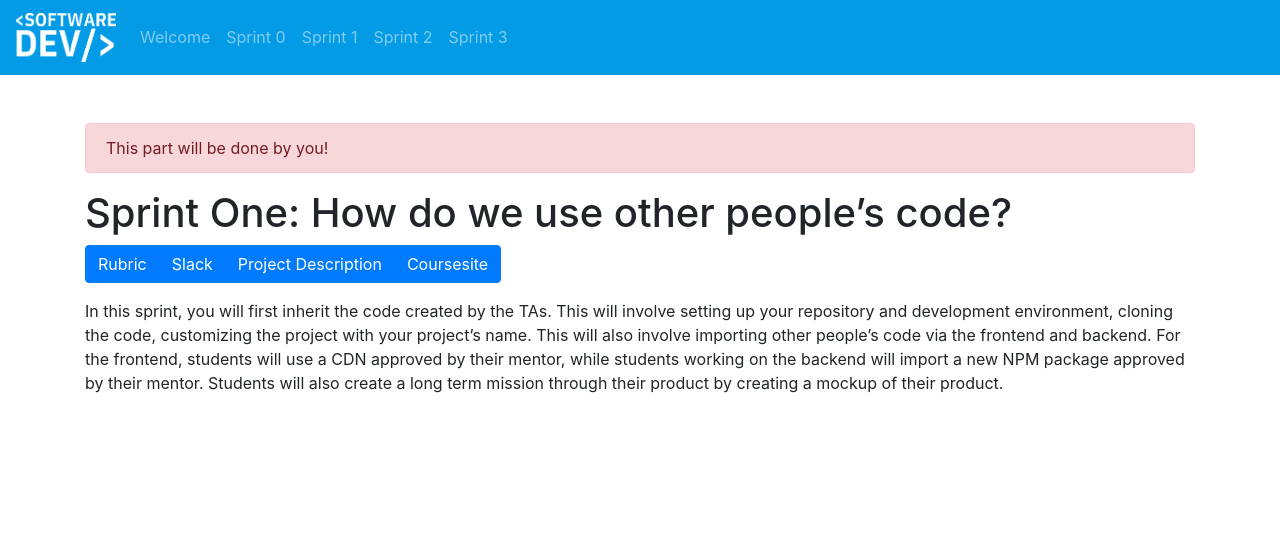
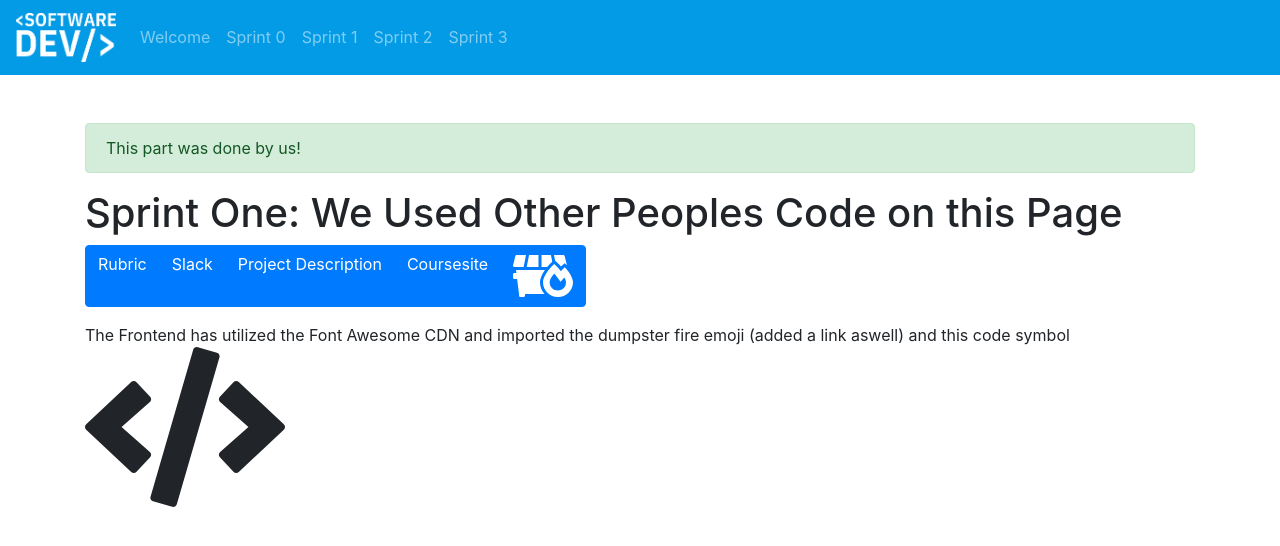
Before and after one commit to lucamilletti99/tbduniverse-website, a Vue app in the folder client/: page /sprint1 in a window 1280 px wide. Shown: the top 546 px of the page. Built offline with nearby package versions, Linux system fonts and the light colour scheme.

Commit message:
CDN Connected Links/Icons added. Styling NEeded!

```diff
--- a/client/public/index.html
+++ b/client/public/index.html
@@ -22,5 +22,8 @@
     </noscript>
     <div id="app"></div>
     <!-- built files will be auto injected -->
+    <script src="https://cdnjs.cloudflare.com/ajax/libs/font-awesome/5.13.0/js/all.min.js"></script>
+    <link rel="stylesheet" href="https://stackpath.bootstrapcdn.com/font-awesome/4.7.0/css/font-awesome.min.css" crossorigin="anonymous">
+    <link href="https://stackpath.bootstrapcdn.com/font-awesome/4.7.0/css/font-awesome.min.css" rel="stylesheet" integrity="sha384-wvfXpqpZZVQGK6TAh5PVlGOfQNHSoD2xbE+QkPxCAFlNEevoEH3Sl0sibVcOQVnN" crossorigin="anonymous">
   </body>
 </html>
--- a/client/src/pages/Sprint1Page.vue
+++ b/client/src/pages/Sprint1Page.vue
@@ -1,7 +1,7 @@
 <template>
   <div class="page page--about">
-    <div class="alert alert-danger" role="alert">
-      This part will be done by you!
+    <div class="alert alert-success" role="alert">
+      This part was done by us!
     </div>
     <h1>{{ title }}</h1>
     <div class="btn-group" role="group" aria-label="Basic example">
@@ -9,26 +9,26 @@
       <a v-bind:href="slackLink" target="_blank" class="btn btn-primary">Slack</a>
       <a v-bind:href="descLink" target="_blank" class="btn btn-primary">Project Description</a>
       <a v-bind:href="coursesiteLink" target="_blank" class="btn btn-primary">Coursesite</a>
+      <a v-bind:href="tbd" target="_blank" class="btn btn-primary"> <i class="fas fa-dumpster-fire fa-3x"></i> </a>
     </div>
-    <p class="mt-3">{{ description }}</p>
+    <p class="mt-3">{{ description }} <i class="fas fa-code fa-10x"></i> </p>
   </div>
 </template>
 
 <script lang="ts">
 import { Component, Vue } from 'vue-property-decorator';
-
 @Component
 export default class Sprint1Page extends Vue {
-  private title: string = 'Sprint One: How do we use other people’s code?';
-  private description: string = 'In this sprint, you will first inherit the code created by the TAs. This will involve setting up your repository and development environment, cloning the code, customizing the project with your project’s name. This will also involve importing other people’s code via the frontend and backend. For the frontend, students will use a CDN approved by their mentor, while students working on the backend will import a new NPM package approved by their mentor. Students will also create a long term mission through their product by creating a mockup of their product.';
+  private title: string = 'Sprint One: We Used Other Peoples Code on this Page';
+  private description: string = 'The Frontend has utilized the Font Awesome CDN and imported the dumpster fire emoji (added a link aswell) and this code symbol';
 
   private rubricLink: string = 'https://docs.google.com/document/d/1zVWKnUkdp5YZLm7QTdsexhSakfIsVgAkUdsRtXHgYRc/edit?usp=sharing';
   private slackLink: string = 'https://app.slack.com/client/T01HDFMDT0T/C01J352F8U8';
   private descLink: string = 'https://docs.google.com/document/d/1igm6ORVncy5TLJkQsHFqOr72ojPIQ7bRpjF-H4ss0GY/edit?usp=sharing';
   private coursesiteLink: string = 'https://coursesite.lehigh.edu/course/view.php?id=195061';
+  private tbd: string = 'http://tbd.world/';
 }
 </script>
-
 <style scoped>
   .about-logo a {
     padding: 20px;
```
